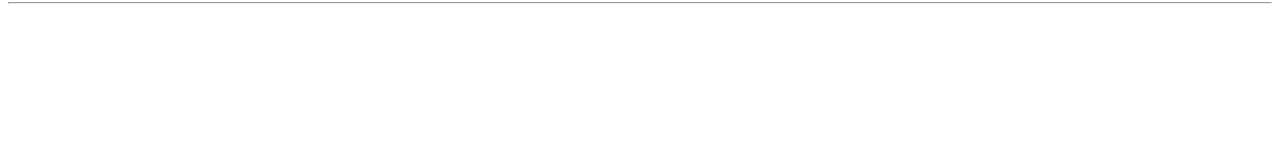
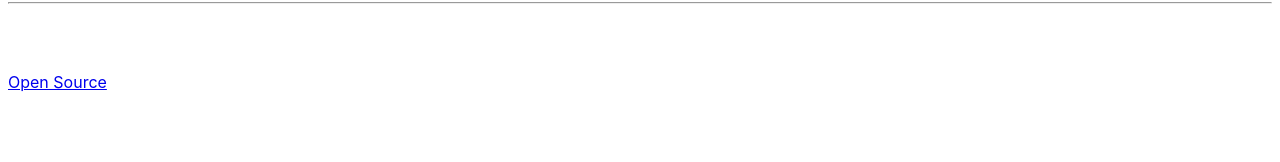
Before and after one commit to ugurkilci/YouTube-Member-List, a plain HTML site: page index.html in a window 1280 px wide. Shown: the part 188-350 px from the top of the page. Drawn offline with Linux system fonts and the light colour scheme.

Commit message:
Update index.html

```diff
--- a/index.html
+++ b/index.html
@@ -44,6 +44,10 @@
     <br><br><hr></br>
 
     <div id="results"></div>
+
+    <br><br>
+    <a href="https://github.com/ugurkilci/YouTube-Member-List/" target="_blank">Open Source</a>
+    <br><br>
 
     <script>
 function handleFile() {
```
